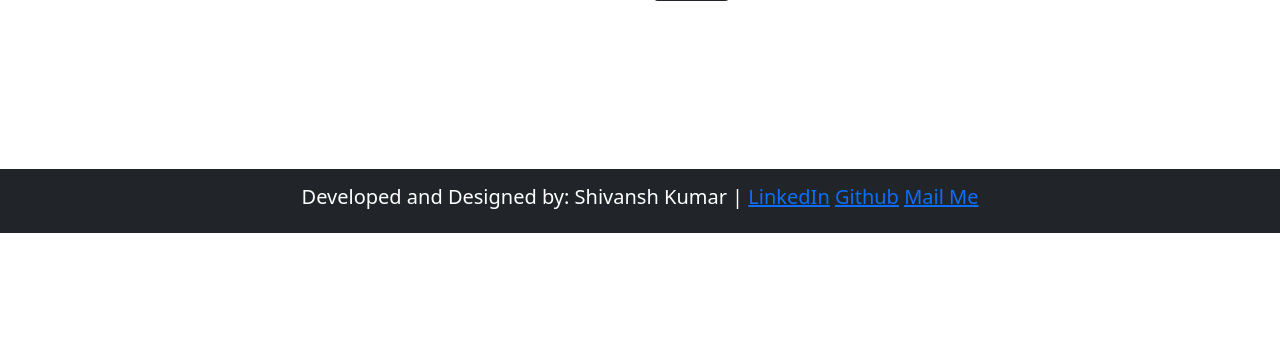
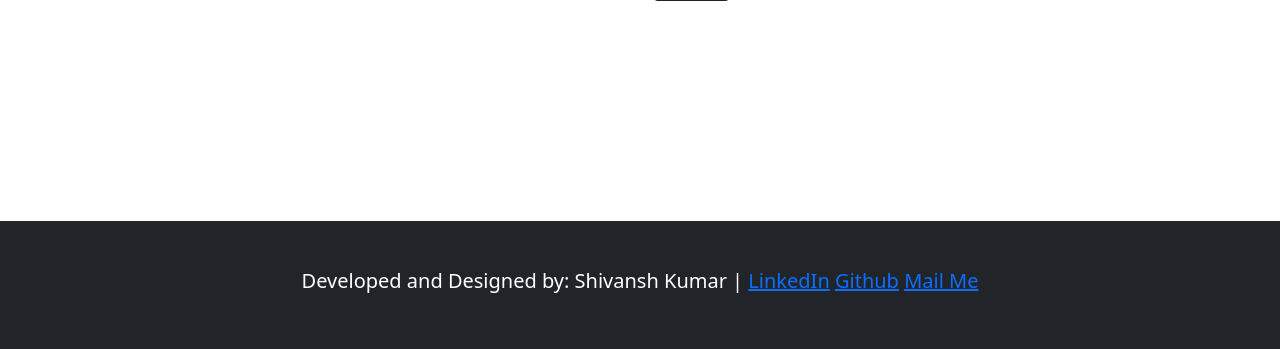
Before and after one commit to shivanshkumar999/ChainTech-Assignment, a Flask app: page / in a window 1280 px wide. Shown: the part 567-916 px from the top of the page. Before the commit the page ends 800 px from the top, so only its background shows below. Run offline with Flask 3, Linux system fonts and the light colour scheme; data that the repository does not hold is empty.

Commit message:
Update index.html

```diff
--- a/templates/index.html
+++ b/templates/index.html
@@ -113,8 +113,8 @@
       </div>
     </div>
 
-    <div class="container-fluid bg-dark text-center fixed-bottom">
-      <h5 class="text-white p-3">
+    <div class="container-fluid bg-dark text-center p-5 mt-1">
+      <h5 class="text-white">
         Developed and Designed by: Shivansh Kumar | <a href="https://www.linkedin.com/in/shivansh-kumar-2171381b3/">LinkedIn</a> <a href="https://github.com/shivanshkumar999">Github</a> <a href="mailto:shivanshkumar752@gmail.com">Mail Me</a>
       </h5>
     </div>
```
